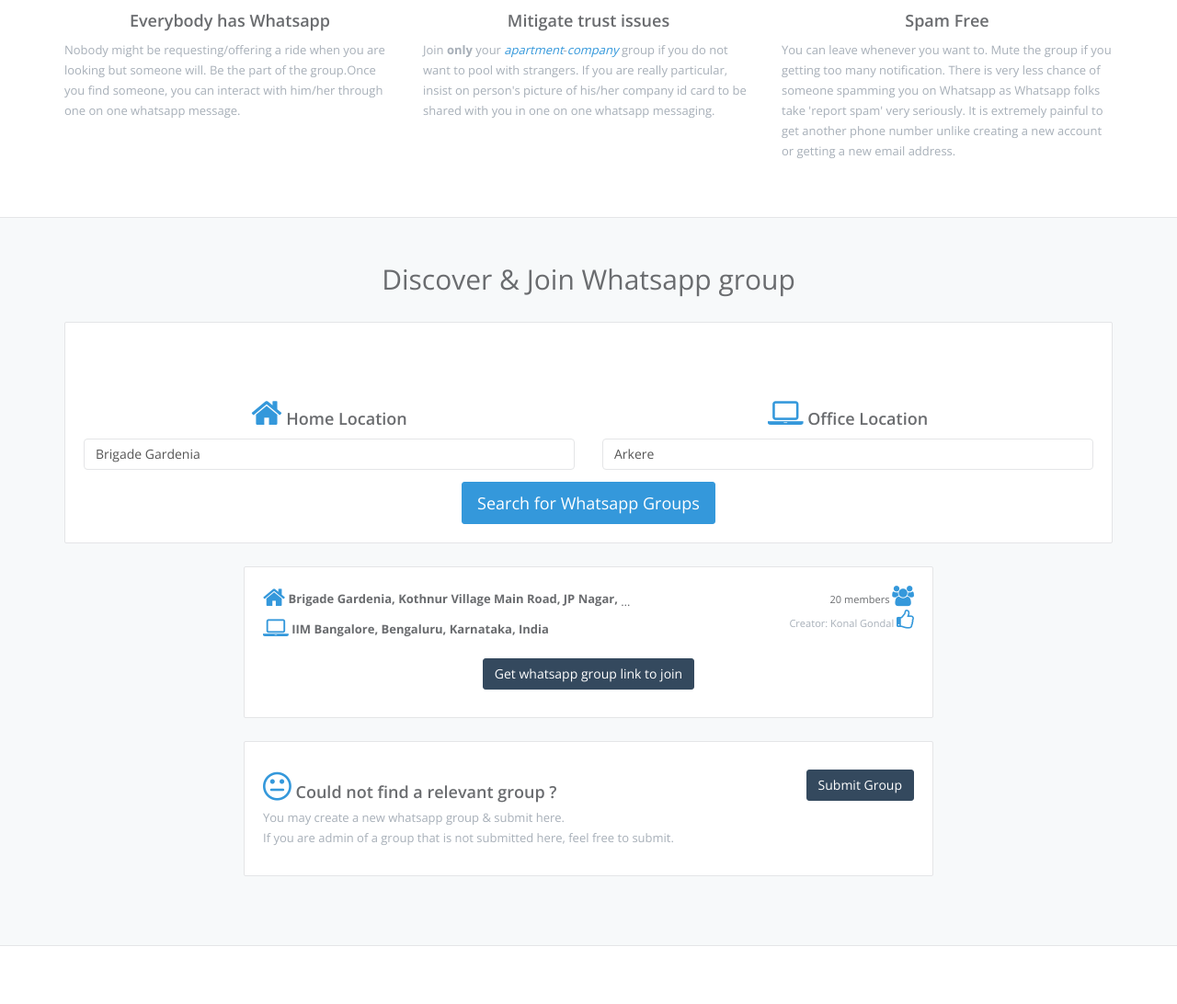
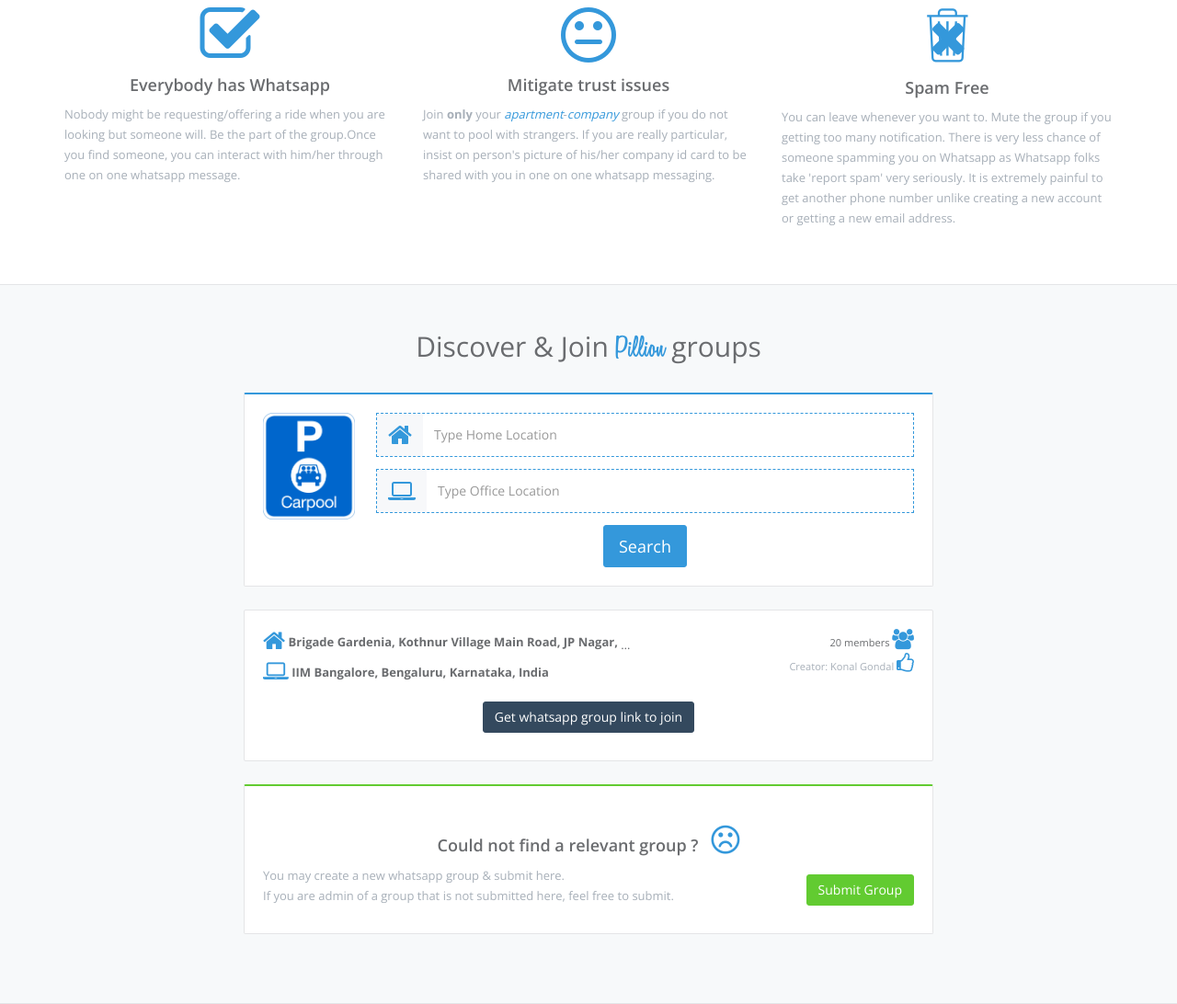
Before and after one commit to get-pillion/get-pillion.github.io, a plain HTML site: page index.html in a window 1280 px wide. Shown: the part 555-1647 px from the top of the page at 92% size. Before the commit the page ends 1584 px from the top, so only its background shows below. Drawn offline with nearby package versions, Linux system fonts and the light colour scheme; some packages are replaced by stand-ins of ours; a script that the page names is missing.

Commit message:
updated home page design with images etc

```diff
--- a/index.html
+++ b/index.html
@@ -75,6 +75,22 @@
   padding: 1px 5px !important;
   font-size: 80% !important;
 }
+
+#discover-box input[type=text] {
+  height: 46px;
+  border: 0;
+}
+#discover-box .input-group {
+  margin-bottom: 1em;
+  border: 0.1px dashed #3498db !important;
+}
+#discover-box span {
+  border: 0;
+}
+#discover-box img {
+  margin-bottom: 1em;
+}
+
 
 </style>
            <a href="http://griggi.com" target="_blank">
@@ -177,14 +193,24 @@
     <div class="container">
     <div class="row">
         <div class="col-md-4">
+            <div class="text-center">
+              <i class="fa fa-check-square-o icon-big"></i>
+            </div>
             <h4 class="text-center">Everybody has Whatsapp</h4>
             <p>Nobody might be requesting/offering a ride when you are looking but someone will. Be the part of the group.Once you find someone, you can interact with him/her through one on one whatsapp message.</p>
         </div>
         <div class="col-md-4">
+            <div class="text-center">
+              <i class="fa fa-meh-o icon-big"></i>
+            </div>
             <h4 class="text-center">Mitigate trust issues</h4>
             <p>Join <b>only</b> your <i>apartment</i>-<i>company</i> group if you do not want to pool with strangers. If you are really particular, insist on person's picture of his/her company id card to be shared with you in one on one whatsapp messaging.</p>
         </div>
         <div class="col-md-4">
+            <div class="text-center">
+              <i class="fa pe-7s-trash icon-big"></i>
+              <i class="fa fa-times fa-4x" style="position:relative; margin-left:-45px; top: -10px"></i>
+            </div>
             <h4 class="text-center">Spam Free</h4>
             <p>You can leave whenever you want to. Mute the group if you getting too many notification. There is very less chance of someone spamming you on Whatsapp as Whatsapp folks take 'report spam' very seriously. It is extremely painful to get another phone number unlike creating a new account or getting a new email address.</p>
         </div>
@@ -195,23 +221,24 @@
 <section id="components" class="bg-light">
     <div class="container">
         <div class="row">
-            <div class="col-lg-12">
-              <h2 class="text-center" style="margin-bottom:1em">Discover & Join Whatsapp group</h2>
-	          	  <div class="hpanel">
+            <div class="col-lg-8 col-lg-offset-2">
+              <h2 class="text-center" style="margin-bottom:1em">Discover & Join <span style="font-family: 'Variane'" class="text-info">Pillion</span> groups</h2>
+	          	  <div class="hpanel hblue" id="discover-box">
                     <div class="panel-body text-center h-200">
                       <div class="row">
-                        <div class="col-md-6">
-                          <h4 class="m-t-xxxl"><i class="fa fa-2x fa-home"></i> Home Location</h4>
-                          <input type="text" class="form-control" id="home" name="home" placeholder="Brigade Gardenia, JP Nagar 7th Phase" value="Brigade Gardenia">
+                        <div class="col-lg-2">
+                          <img src="../images/logo.gif" style="width:100px;"/>
                         </div>
-                        <div class="col-md-6">
-                          <h4 class="m-t-xxxl"><i class="fa fa-2x fa-laptop"></i> Office Location</h4>
-                          <input type="text" class="form-control" id="office" name="office" placeholder="MindTree, Global Village" value="Arkere">
-                        </div>
-                      </div>
-                      <div class="row text-center" style="margin-top: 1em">
-                        <a href="#" onclick="doSearch()" class="btn btn-lg btn-info"> Search for Whatsapp Groups</a>
-                      </div>
+                        <div class="col-lg-10">
+                          <div class="input-group">
+                            <span class="input-group-addon" id="basic-addon1"><i class="fa fa-2x fa-home"></i></span> <input type="text" class="form-control" id="home" name="home" placeholder="Type Home Location">
+                          </div>
+                          <div class="input-group">
+                            <span class="input-group-addon" id="basic-addon1"><i class="fa fa-2x fa-laptop"></i></span> <input type="text" class="form-control" id="office" name="home" placeholder="Type Office Location">
+                          </div>
+                          <a href="#" onclick="doSearch()" class="btn btn-lg btn-info"> Search</a>
+                        </div><!-- col -->
+                      </div><!-- row -->
                    </div><!--panel-body-->
                 </div><!--hpanel-->
             </div>
@@ -241,16 +268,16 @@
        </div>
        <div class="row">
             <div class="col-lg-8 col-lg-offset-2">
-              <div class="hpanel filter-item">
-                    <a href="#">
+              <div class="hpanel hgreen filter-item">
                     <div class="panel-body">
-                        <div class="pull-right text-right">
-                            <h4><a href="#" class="btn btn-primary">Submit Group</a></h4>
+                        <h4 class="text-center"> Could not find a relevant group ? &nbsp;&nbsp;<i class="fa fa-2x fa-frown-o" style="margin-top:10px;"></i></h4>
+                        <div class="m-b-xs">
+                          <div class="pull-right">
+                              <h4><a href="#" class="btn btn-success">Submit Group</a></h4>
+                          </div>
+                          <p>You may create a new whatsapp group & submit here. <br/>If you are admin of a group that is not submitted here, feel free to submit.</p>
                         </div>
-                        <h4 class="m-b-xs"><i class="fa fa-2x fa-meh-o"></i> Could not find a relevant group ?</h4>
-                        <p>You may create a new whatsapp group & submit here. <br/>If you are admin of a group that is not submitted here, feel free to submit.</p>
                     </div>
-                    </a>
                 </div>
             </div>
        </div>
@@ -300,6 +327,10 @@
             offset: 80
         });
 
+        $("#discover-box input[type=text]").focus(function(){
+          $(this).val('')
+        })
+
     });
 
     function doSearch() {
```
